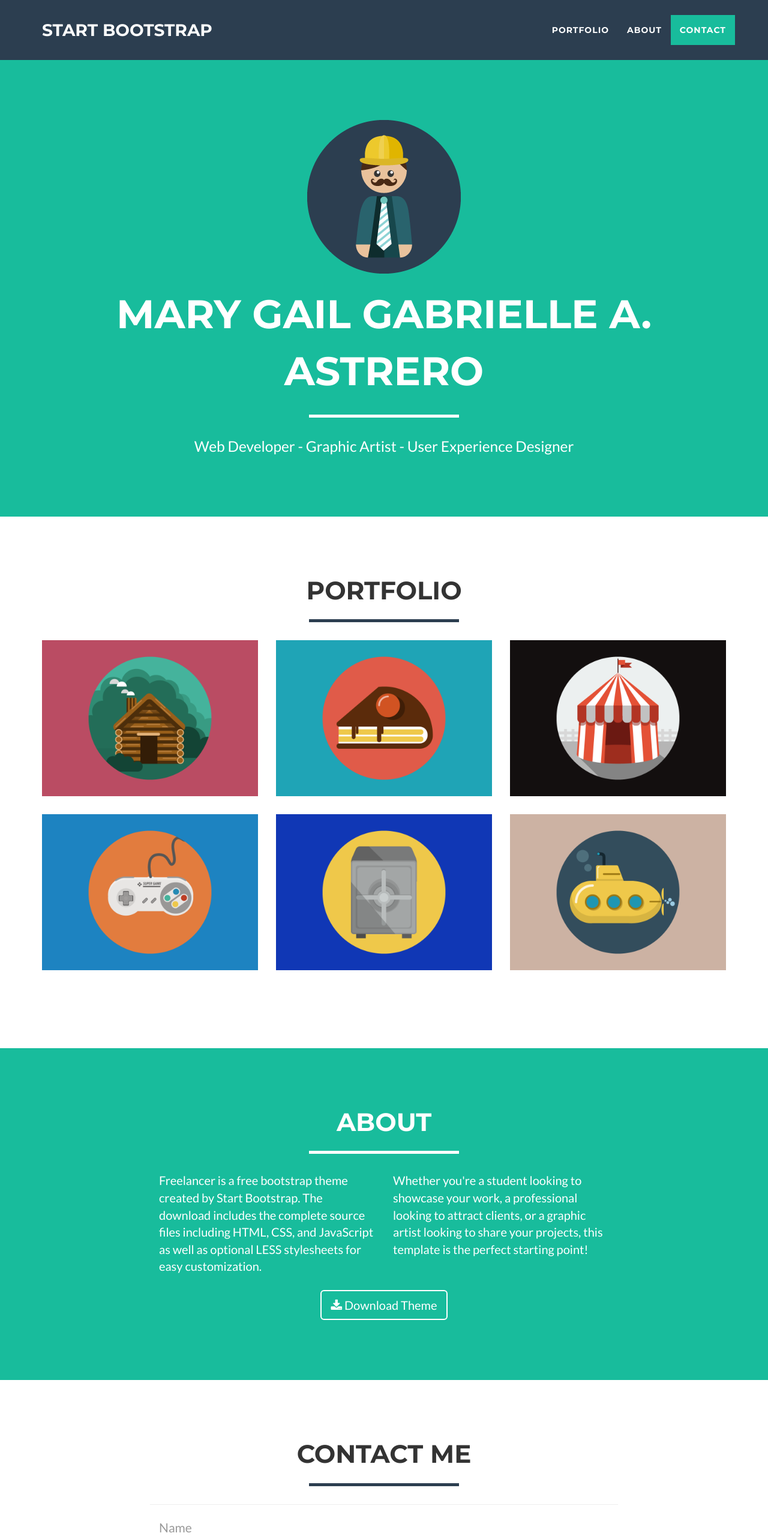
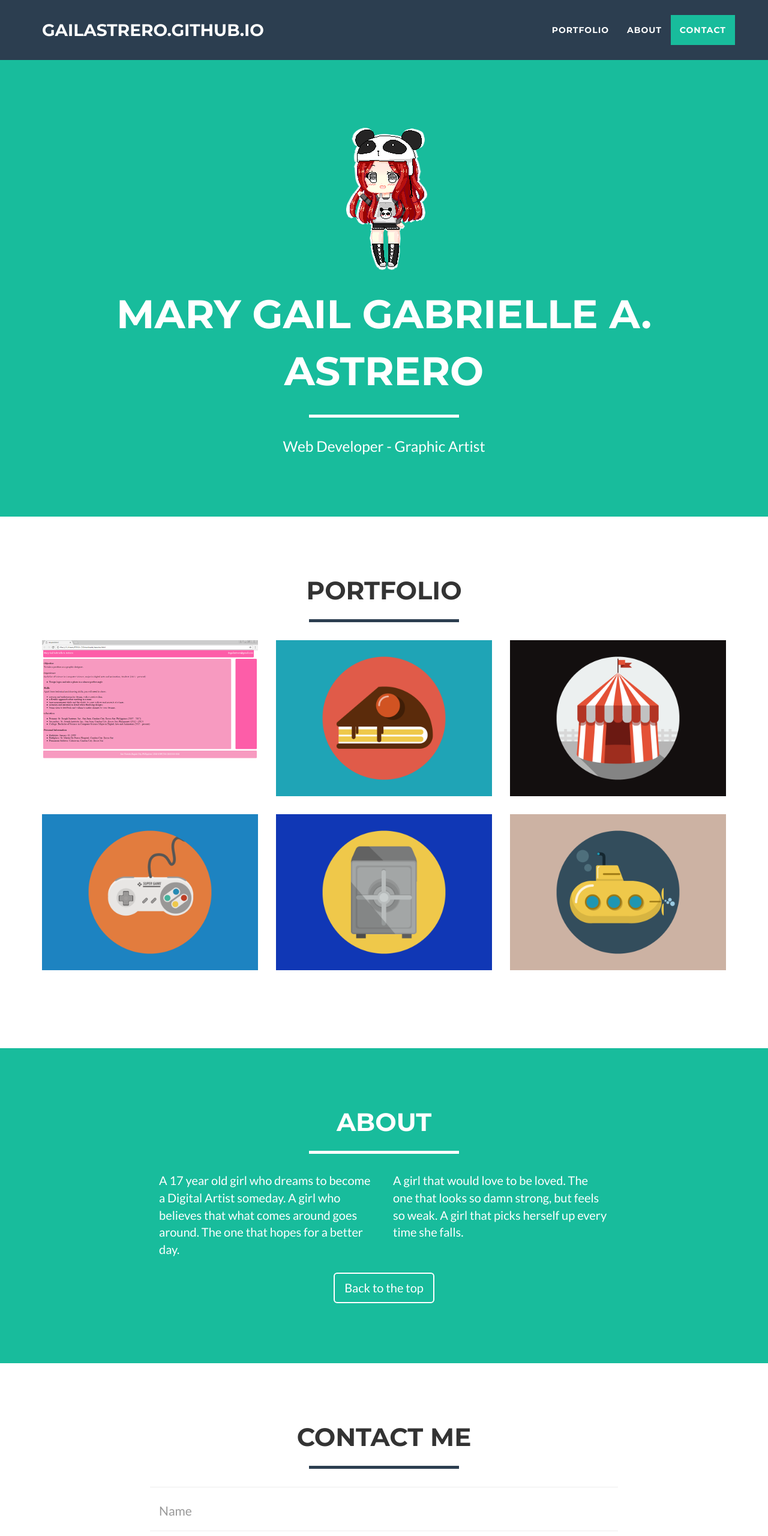
Before and after one commit to gailastrero/gailastrero.github.io, a website: page index.html in a window 1280 px wide. Shown: the top 2560 px of the page at 60% size. Drawn offline with nearby package versions, Linux system fonts and the light colour scheme.

Commit message:
Add files via upload

```diff
--- a/index.html
+++ b/index.html
@@ -9,13 +9,13 @@
     <meta name="description" content="">
     <meta name="author" content="">
 
-    <title>Freelancer - Start Bootstrap Theme</title>
+    <title>Gail Astrero</title>
 
     <!-- Bootstrap Core CSS -->
     <link href="vendor/bootstrap/css/bootstrap.min.css" rel="stylesheet">
 
     <!-- Theme CSS -->
-    <link href="css/freelancer.min.css" rel="stylesheet">
+    <link href="css/freelancer.css" rel="stylesheet">
 
     <!-- Custom Fonts -->
     <link href="vendor/font-awesome/css/font-awesome.min.css" rel="stylesheet" type="text/css">
@@ -41,7 +41,7 @@
                 <button type="button" class="navbar-toggle" data-toggle="collapse" data-target="#bs-example-navbar-collapse-1">
                     <span class="sr-only">Toggle navigation</span> Menu <i class="fa fa-bars"></i>
                 </button>
-                <a class="navbar-brand" href="#page-top">Start Bootstrap</a>
+                <a class="navbar-brand" href="#page-top">gailastrero.github.io</a>
             </div>
 
             <!-- Collect the nav links, forms, and other content for toggling -->
@@ -71,11 +71,11 @@
         <div class="container">
             <div class="row">
                 <div class="col-lg-12">
-                    <img class="img-responsive" src="img/profile.png" alt="">
+                    <img class="img-responsive" src="img/dp.png" alt="">
                     <div class="intro-text">
                         <span class="name">Mary Gail Gabrielle A. Astrero</span>
                         <hr class="star-light">
-                        <span class="skills">Web Developer - Graphic Artist - User Experience Designer</span>
+                        <span class="skills">Web Developer - Graphic Artist </span>
                     </div>
                 </div>
             </div>
@@ -99,7 +99,7 @@
                                 <i class="fa fa-search-plus fa-3x"></i>
                             </div>
                         </div>
-                        <img src="img/portfolio/cabin.png" class="img-responsive" alt="">
+                        <img src="img/portfolio/resume.png" class="img-responsive" alt="">
                     </a>
                 </div>
                 <div class="col-sm-4 portfolio-item">
@@ -167,14 +167,14 @@
             </div>
             <div class="row">
                 <div class="col-lg-4 col-lg-offset-2">
-                    <p>Freelancer is a free bootstrap theme created by Start Bootstrap. The download includes the complete source files including HTML, CSS, and JavaScript as well as optional LESS stylesheets for easy customization.</p>
+                    <p>A 17 year old girl who dreams to become a Digital Artist someday. A girl who believes that what comes around goes around. The one that hopes for a better day.</p>
                 </div>
                 <div class="col-lg-4">
-                    <p>Whether you're a student looking to showcase your work, a professional looking to attract clients, or a graphic artist looking to share your projects, this template is the perfect starting point!</p>
+                    <p>A girl that would love to be loved. The one that looks so damn strong, but feels so weak. A girl that picks herself up every time she falls.</p>
                 </div>
                 <div class="col-lg-8 col-lg-offset-2 text-center">
                     <a href="#" class="btn btn-lg btn-outline">
-                        <i class="fa fa-download"></i> Download Theme
+                        <i class=""></i>Back to the top
                     </a>
                 </div>
             </div>
@@ -250,13 +250,13 @@
                         <h3>Around the Web</h3>
                         <ul class="list-inline">
                             <li>
-                                <a href="#" class="btn-social btn-outline"><i class="fa fa-fw fa-facebook"></i></a>
+                                <a href="h#" class="btn-social btn-outline"><i class="fa fa-fw fa-facebook"></i></a>
                             </li>
                             <li>
                                 <a href="#" class="btn-social btn-outline"><i class="fa fa-fw fa-google-plus"></i></a>
                             </li>
                             <li>
-                                <a href="#" class="btn-social btn-outline"><i class="fa fa-fw fa-twitter"></i></a>
+                                <a href="http://twitter.com/gailastrero_" class="btn-social btn-outline"><i class="fa fa-fw fa-twitter"></i></a>
                             </li>
                             <li>
                                 <a href="#" class="btn-social btn-outline"><i class="fa fa-fw fa-linkedin"></i></a>
@@ -277,7 +277,7 @@
             <div class="container">
                 <div class="row">
                     <div class="col-lg-12">
-                        Copyright &copy; Your Website 2016
+                        Copyright &copy; Gail Astrero 2016
                     </div>
                 </div>
             </div>
@@ -304,17 +304,17 @@
                 <div class="row">
                     <div class="col-lg-8 col-lg-offset-2">
                         <div class="modal-body">
-                            <h2>Project Title</h2>
+                            <h2>RESUME</h2>
                             <hr class="star-primary">
-                            <img src="img/portfolio/cabin.png" class="img-responsive img-centered" alt="">
-                            <p>Use this area of the page to describe your project. The icon above is part of a free icon set by <a href="https://sellfy.com/p/8Q9P/jV3VZ/">Flat Icons</a>. On their website, you can download their free set with 16 icons, or you can purchase the entire set with 146 icons for only $12!</p>
+                            <img src="img/portfolio/resume.png" class="img-responsive img-centered" alt="">
+                            <p>This is my resume that I submitted last September 2016 in the course, Web Development. I put all my personal information, educational background, skills, and experiences.</p>
                             <ul class="list-inline item-details">
                                 <li>Client:
-                                    <strong><a href="http://startbootstrap.com">Start Bootstrap</a>
+                                    <strong><a href="http://startbootstrap.com">Gail Astrero</a>
                                     </strong>
                                 </li>
                                 <li>Date:
-                                    <strong><a href="http://startbootstrap.com">April 2014</a>
+                                    <strong><a href="http://startbootstrap.com">September 2016</a>
                                     </strong>
                                 </li>
                                 <li>Service:
```
Also changed, not shown: img/dp.png (added), img/portfolio/resume.png (added).
